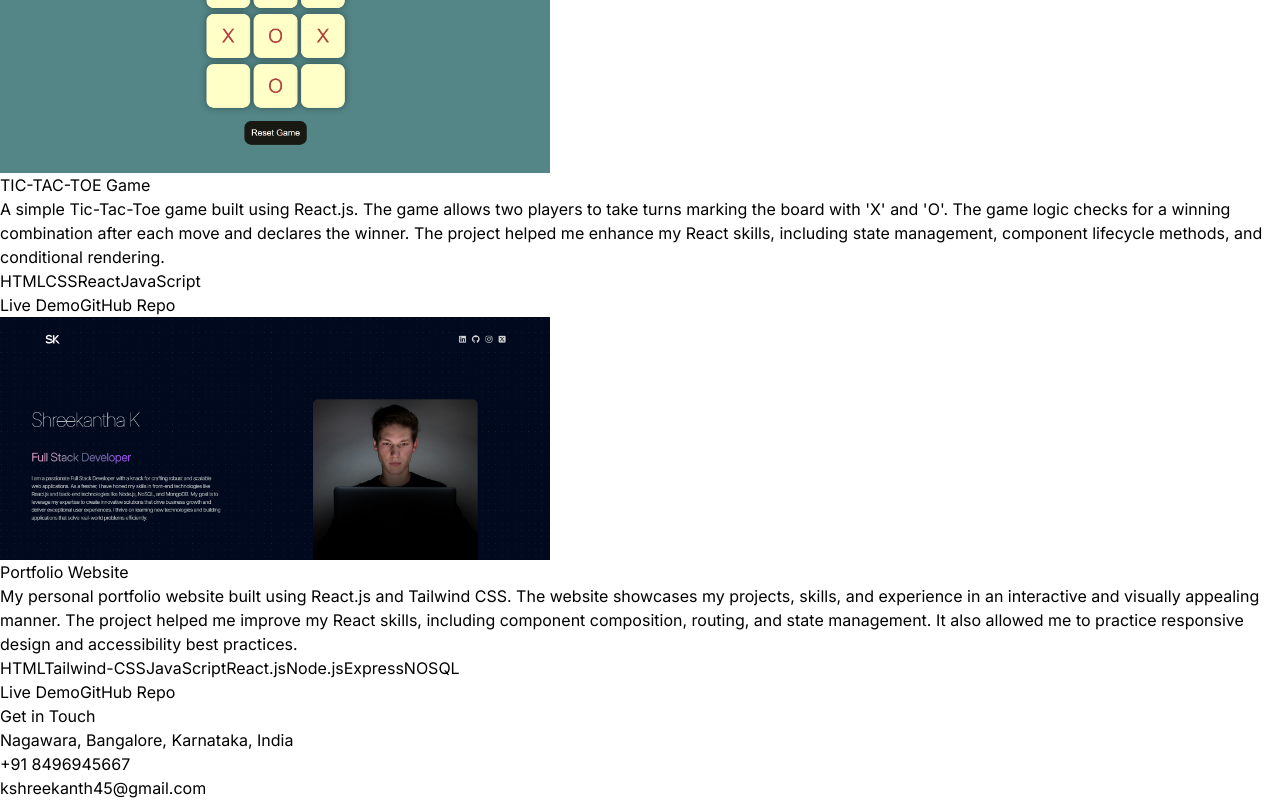
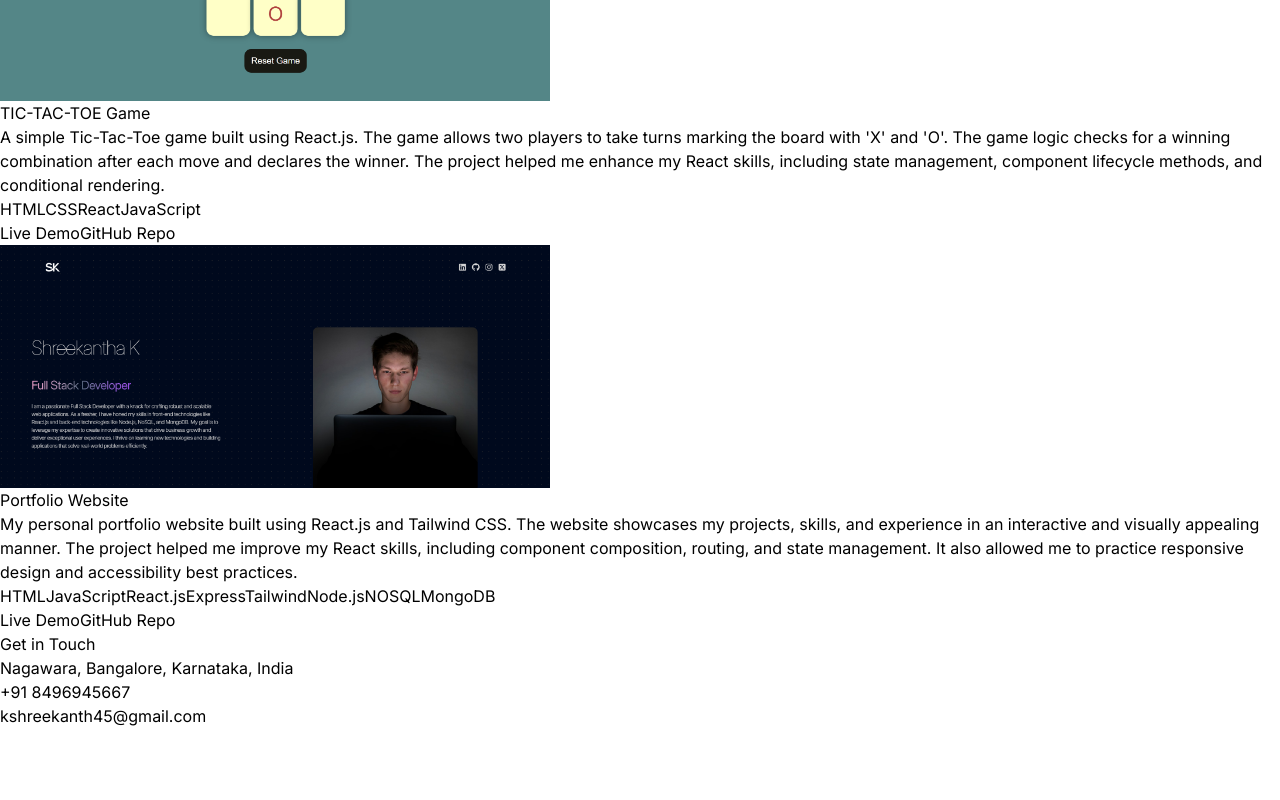
Before and after one commit to Shreekantha45/React-portfilo-shree, a React (Vite) app: page / in a window 1280 px wide. Shown: the part 3792-4592 px from the top of the page. After the commit the page ends 4520 px from the top, so only its background shows below. Built offline with nearby package versions, Linux system fonts and the light colour scheme.

Commit message:
Changes succesfully

```diff
--- a/src/Components/Navbar.jsx
+++ b/src/Components/Navbar.jsx
@@ -14,22 +14,22 @@ const Navbar = () => {
       <div className="m-8 flex items-center justify-center gap-4 text-2xl ">
         <div>
           <a href="https://www.linkedin.com/in/shreekantha-k-106088253" target="blank" rel="noopener noreferrer" className="hover:text-white transition duration-300">
-          <FaLinkedin size={34}/>
+          <FaLinkedin />
           </a>
           </div>
           <div>
           <a href="https://github.com/Shreekantha45" target="blank" rel="noopener noreferrer" className="hover:text-white transition duration-300">
-          <FaGithub size={34}/>
+          <FaGithub />
           </a>
           </div>
           <div>
           <a href="#" target="blank" rel="noopener noreferrer" className="hover:text-white transition duration-300">
-          <FaInstagram size={34}/>
+          <FaInstagram />
           </a>
           </div>
           <div>
           <a href="#" target="blank" rel="noopener noreferrer" className="hover:text-white transition duration-300">
-          <FaSquareXTwitter size={34}/>
+          <FaSquareXTwitter />
           </a>
           </div>
       </div>
--- a/src/Components/Projects.jsx
+++ b/src/Components/Projects.jsx
@@ -37,7 +37,7 @@ const Projects = () => {
               {project.technologies.map((tech, index) => (
                 <span
                   key={index}
-                  className="mr-2 rounded bg-neutral-900 px-2 py-1 text-sm font-medium text-purple-900"
+                  className="break-words sm:text-base mr-3 rounded bg-neutral-900 px-2 py-1 text-sm font-medium text-purple-900 transition"
                 >
                   {tech}
                 </span>
--- a/src/constants/index.js
+++ b/src/constants/index.js
@@ -71,7 +71,10 @@ export const PROJECTS = [
     image: project4,
     description:
       "My personal portfolio website built using React.js and Tailwind CSS. The website showcases my projects, skills, and experience in an interactive and visually appealing manner. The project helped me improve my React skills, including component composition, routing, and state management. It also allowed me to practice responsive design and accessibility best practices.",
-    technologies: ["HTML", "Tailwind-CSS", "JavaScript", "React.js", "Node.js", "Express", "NOSQL"],
+
+    technologies: ["HTML", "JavaScript", "React.js", "Express",
+      "Tailwind","Node.js", "NOSQL", "MongoDB"],
+
     livelink: "https://react-portfilo-shree.vercel.app/",
     repolink: "https://github.com/Shreekantha45/React-portfilo-shree",
   },
```
